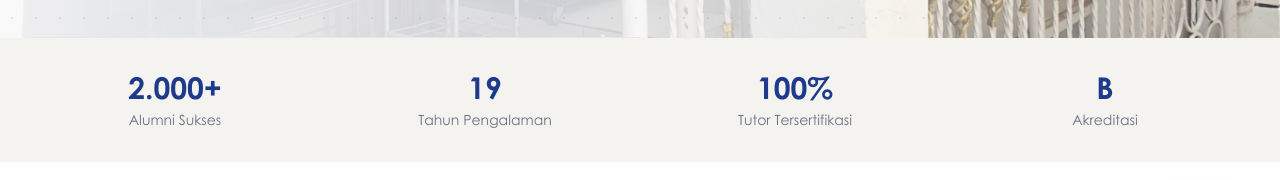
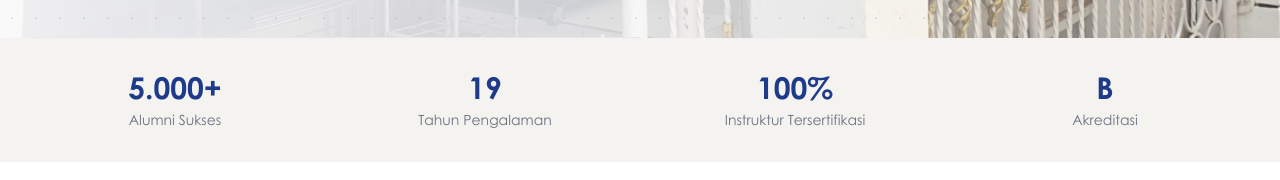
Before and after one commit to ariabagaswara23/smartinenglish-web, a Next.js app: page / in a window 1280 px wide. Shown: the part 762-942 px from the top of the page. Built offline with nearby package versions, Linux system fonts and the light colour scheme.

Commit message:
fix: implement real statistics

```diff
--- a/components/about/ImpactCounter.tsx
+++ b/components/about/ImpactCounter.tsx
@@ -1,7 +1,7 @@
 export default function ImpactCounter() {
   const stats = [
   {
-    value: "1.000+",
+    value: "5.000+",
     label: "Siswa & Alumni"
   },
   {
--- a/components/home-page/SocialProof.tsx
+++ b/components/home-page/SocialProof.tsx
@@ -1,9 +1,9 @@
 // components/SocialProof.tsx
 export default function SocialProof() {
   const stats = [
-    { value: '2.000+', label: 'Alumni Sukses' },
+    { value: '5.000+', label: 'Alumni Sukses' },
     { value: '19', label: 'Tahun Pengalaman' },
-    { value: '100%', label: 'Tutor Tersertifikasi' },
+    { value: '100%', label: 'Instruktur Tersertifikasi' },
     { value: 'B', label: 'Akreditasi' },
   ];
 
```
